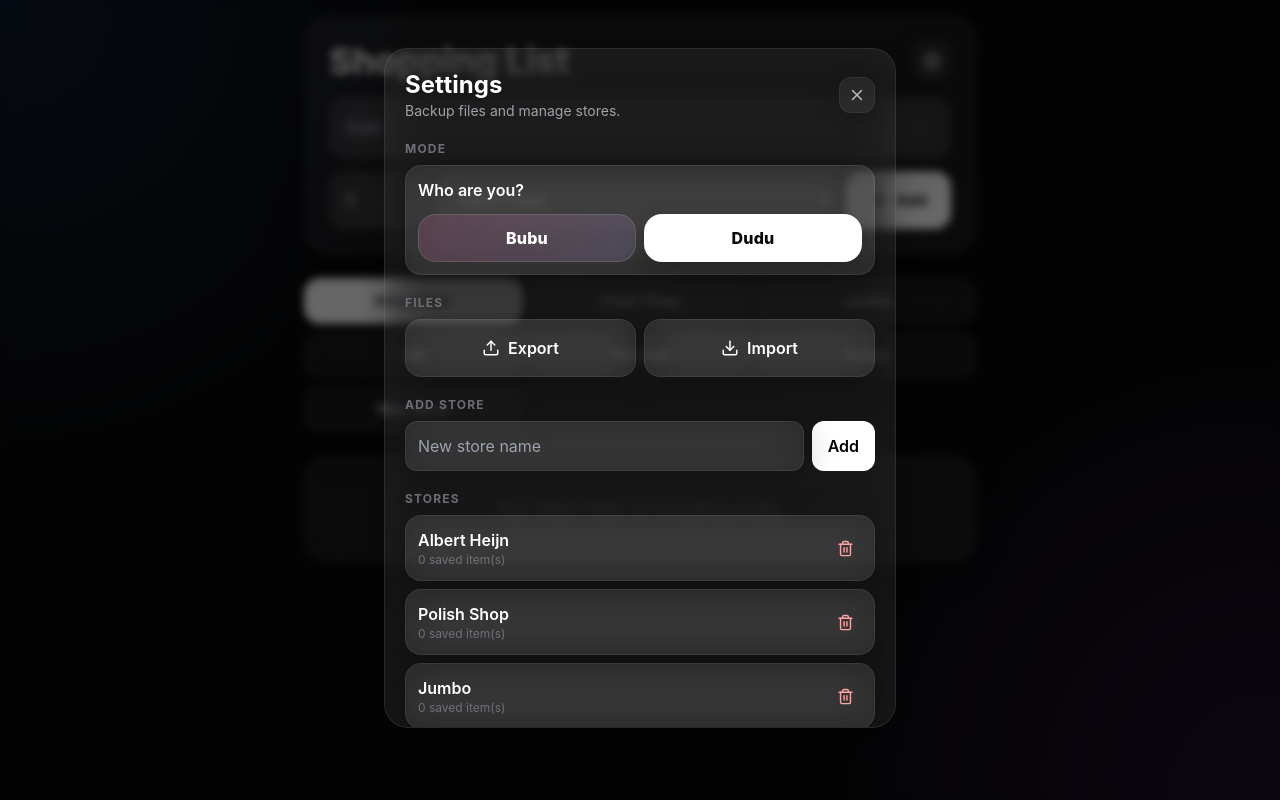
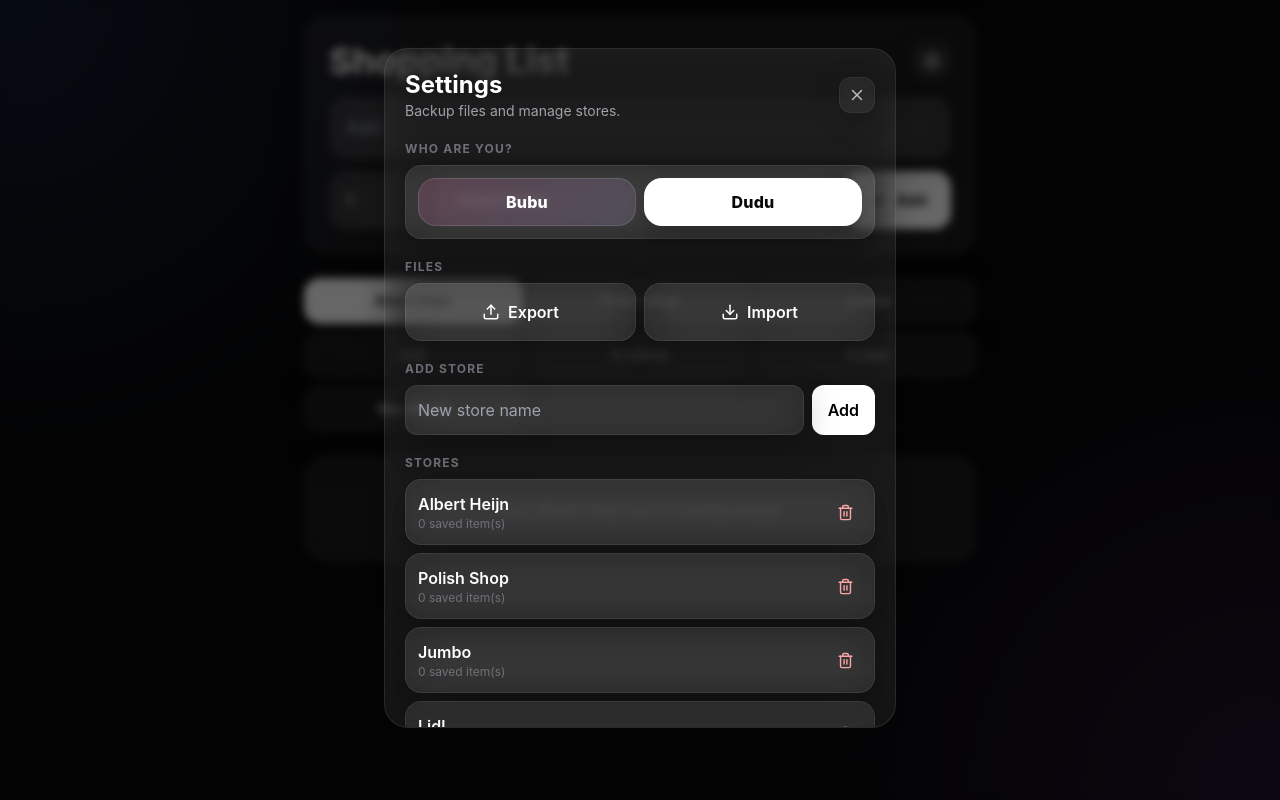
Before and after one commit to lucianpopa18/shopping-list-app, a React (Vite) app: page / in a window 1280 px wide. Both pictures are taken after a click on the button "Settings". Built offline with nearby package versions, Linux system fonts and the light colour scheme.

Commit message:
Adjust theme selector heading

```diff
--- a/src/App.jsx
+++ b/src/App.jsx
@@ -319,11 +319,8 @@ export default function App() {
 
                 <div className="space-y-5">
                   <section>
-                    <p className="text-xs font-bold text-zinc-500 uppercase tracking-widest mb-2">Mode</p>
+                    <p className="text-xs font-bold text-zinc-500 uppercase tracking-widest mb-2">Who are you?</p>
                     <div className="glass rounded-2xl p-3">
-                      <div className="mb-3">
-                        <div className="font-semibold">Who are you?</div>
-                      </div>
                       <div className="grid grid-cols-2 gap-2">
                         <motion.button
                           whileTap={{ scale: 0.96 }}
```
